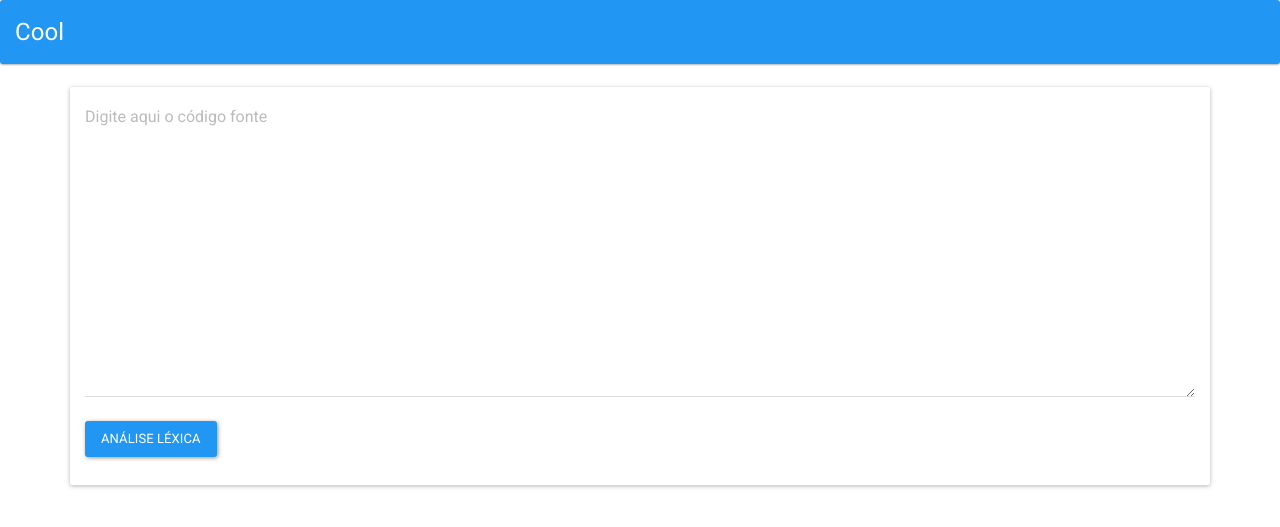
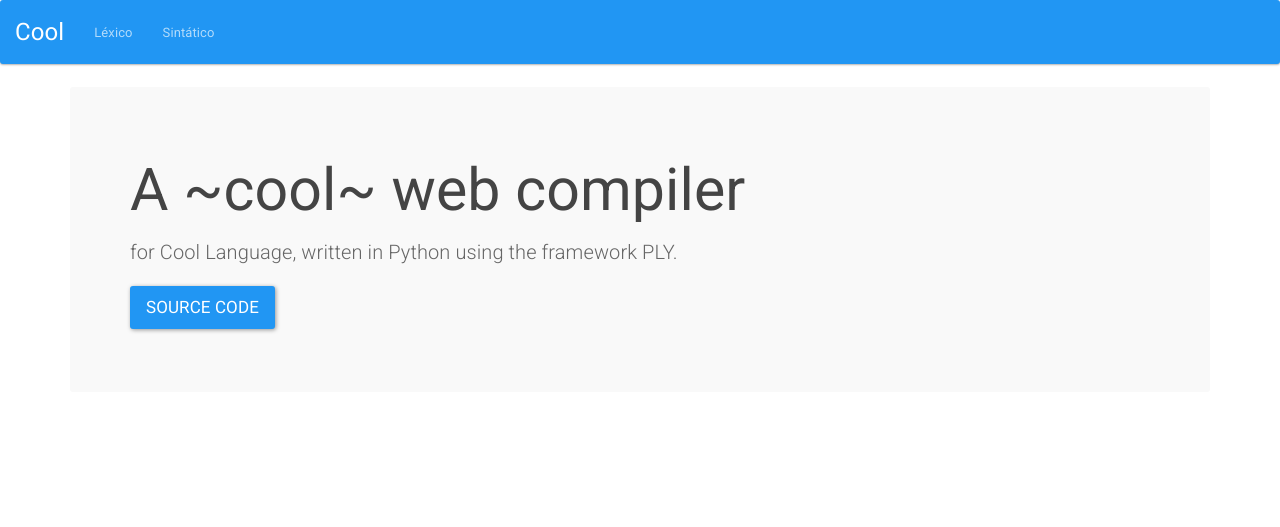
Before and after one commit to delete/cool-compiler, a Flask app: page / in a window 1280 px wide. Shown: the top 527 px of the page. Run offline with Flask 2, Linux system fonts and the light colour scheme; some libraries are stand-ins or nearby versions.

Commit message:
add syntatic analiser page.

```diff
--- a/app.py
+++ b/app.py
@@ -2,25 +2,46 @@ from flask import Flask
 from flask import render_template, request
 
 from analise_lex import MyLex
+from analise_sint import syntactic as syn
+
 
 app = Flask(__name__)
 
 
-@app.route("/", methods=['GET', 'POST'])
-def hello():
+@app.route("/")
+def index():
+    return render_template('index.html')
+
+
+@app.route("/lexico", methods=['GET', 'POST'])
+def lexico():
     llex = ()
     lerror = ()
-    codigo = ''
+    code = ''
 
     if request.method == 'POST':
-        codigo = request.form['codigo']
+        code = request.form['code']
         l = MyLex()
-        llex, lerror = l.tokenize(codigo)
+        llex, lerror = l.tokenize(code)
 
     return render_template(
-        'index.html', llex=llex, lerror=lerror, codigo=codigo
+        'lexico.html', llex=llex, lerror=lerror, code=code
     )
 
 
+@app.route("/sintatico", methods=['GET', 'POST'])
+def syntactic():
+    code = ''
+    result = []
+    serror = []
+
+    if request.method == 'POST':
+        code = request.form['code']
+        result, serror = syn(code)
+
+    return render_template(
+        'syntactic.html', result=result, serror=serror, code=code
+    )
+
 if __name__ == "__main__":
     app.run(debug=True)
--- a/templates/base.html
+++ b/templates/base.html
@@ -16,12 +16,13 @@
 	        <span class="icon-bar"></span>
 	        <span class="icon-bar"></span>
 	      </button>
-	      <a class="navbar-brand" href="#">Cool</a>
+	      <a class="navbar-brand" href="{{ url_for('index')}}">Cool</a>
 	    </div>
 
 	    <div class="collapse navbar-collapse" id="bs-example-navbar-collapse-2">
 	      <ul class="nav navbar-nav">
-	        <!-- <li><a href="#">Link</a></li> -->
+	        <li><a href="{{ url_for('lexico')}}">Léxico</a></li>
+	        <li><a href="{{ url_for('syntactic')}}">Sintático</a></li>
 	      </ul>
 	    </div>
 	  </div>
--- a/templates/index.html
+++ b/templates/index.html
@@ -3,77 +3,10 @@
 
 {% block content %}
 
-
-<div class="panel panel-default">
-		<div class="panel-body">
-		<form action="" method="post">
-		    <textarea id="fonte" name="codigo" class="form-control" placeholder="Digite aqui o código fonte" rows="10">{{codigo}}</textarea><br>
-		    <p><button  class="btn btn-primary" type="submit"  >Análise Léxica</button></p>
-
-		</form>
-	</div>
+<div class="jumbotron">
+  <h1>A ~cool~ web compiler</h1>
+  <p> for Cool Language, written in Python using the framework PLY.</p>
+  <p><a href="https://github.com/delete/cool-compiler" class="btn btn-primary btn-lg">Source code</a></p>
 </div>
 
-{% if  llex or lerror %}
-
-<div class="jumbotron">
-
-        <h1>Análise</h1>
-        <p>Resultado da análise léxica:</p>
-
-        {% if  lerror %}
-
-        	<table class="table table-hover">
-        		<thead>
-        			<tr>
-        				<th>Token</th>
-        				<th>Lexema</th>
-        				<th>Linha</th>
-        				<th>Coluna</th>
-        			</tr>
-        		</thead>
-        		<tbody>
-        		{% for error in lerror %}
-
-        			<tr class="danger">
-        				<td>ERROR</td>
-        				<td>{{ error.0 }}</td>
-        				<td>{{ error.1 }}</td>
-        				<td>{{ error.2 }}</td>
-
-        			</tr>
-
-        		{% endfor %}
-        		</tbody>
-        	</table>
-        {% endif %}
-
-    	<table class="table table-hover">
-    		<thead>
-    			<tr>
-    				<th>Token</th>
-    				<th>Lexema</th>
-    				<th>Linha</th>
-    				<th>Coluna</th>
-    			</tr>
-    		</thead>
-    		<tbody>
-    		{% for tok in llex %}
-
-    			<tr class="success">
-    				<td>{{ tok.0 }}</td>
-    				<td>{{ tok.1 }}</td>
-    				<td>{{ tok.2 }}</td>
-    				<td>{{ tok.3 }}</td>
-    				<td></td>
-    			</tr>
-
-    		{% endfor %}
-    		</tbody>
-    	</table>
-
-</div>
-
-{% endif %}
-
 {% endblock %}
```
Also changed, not shown: templates/lexico.html (added, +79 -0 lines), templates/syntactic.html (added, +61 -0 lines), static/img/approved.jpg (added).
